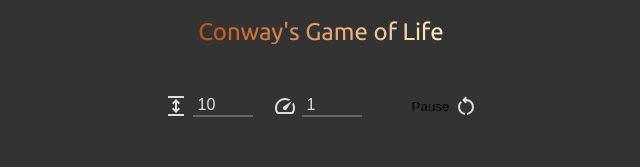
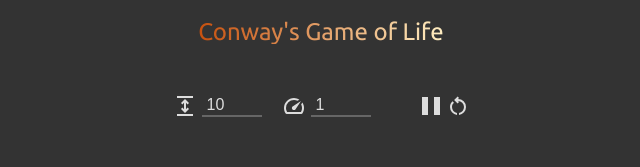
Before and after one commit to ftodoric/cgl-svelte, a SvelteKit app: page / in a window 1280 px wide. Both pictures are taken after a click on the button 749 px from the left and 106 px from the top of the page. Shown: the top 167 px of the page, without its empty margins (319-959 px from the left). Built offline with nearby package versions, Linux system fonts and the light colour scheme.

Commit message:
Fix Pause icon

```diff
--- /dev/null
+++ b/src/lib/components/Icons/IconPause.svelte
@@ -0,0 +1,31 @@
+<script>
+  export let fill = "#000";
+  export let w = "24px";
+  export let h = "24px";
+</script>
+
+<svg
+  xmlns="http://www.w3.org/2000/svg"
+  width={w}
+  height={h}
+  viewBox="0 0 100 100"
+>
+  <g {fill}>
+    <path
+      d="
+    M 5 5
+    L 5 95
+    L 35 95
+    L 35 5
+    Z"
+    />
+    <path
+      d="
+    M 65 5
+    L 65 95
+    L 95 95
+    L 95 5
+    Z"
+    />
+  </g>
+</svg>
--- a/src/modules/App.svelte
+++ b/src/modules/App.svelte
@@ -2,6 +2,7 @@
   import IconExpand from "$lib/components/Icons/IconExpand.svelte";
   import IconSpeed from "$lib/components/Icons/IconSpeed.svelte";
   import IconPlay from "$lib/components/Icons/IconPlay.svelte";
+  import IconPause from "$lib/components/Icons/IconPause.svelte";
   import IconReset from "$lib/components/Icons/IconReset.svelte";
   import { getNextBoardMatrix } from "$lib/game/mechanics";
   import {
@@ -123,7 +124,7 @@
           on:click={() => (isGameRunning ? handlePause() : handlePlay())}
         >
           {#if isGameRunning}
-            Pause
+            <IconPause fill={colors.light.primary} w="20" h="20" />
           {:else}
             <IconPlay fill={colors.light.primary} w="20" h="20" />
           {/if}
```
Also changed, not shown: static/icons/icon-pause.svg (added).
